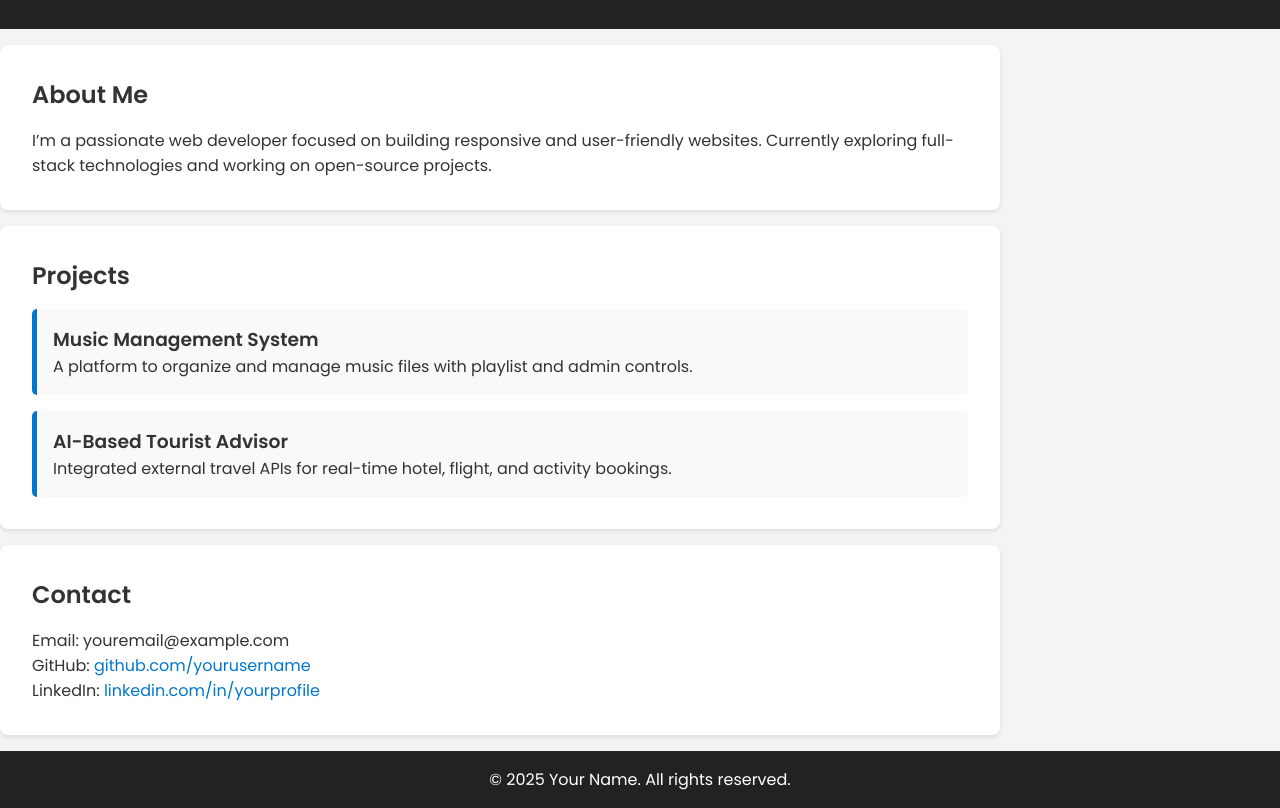
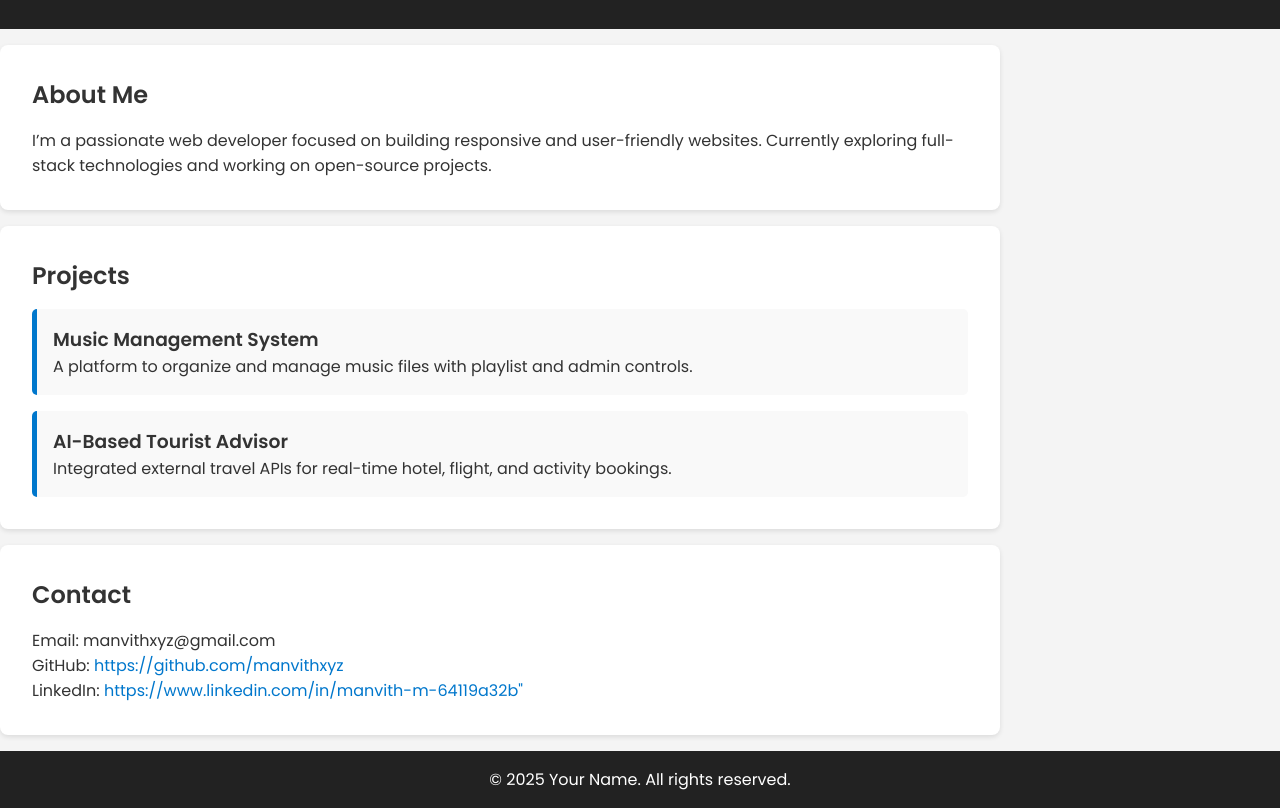
Before and after one commit to manvithxyz/profile, a plain HTML site: page index.html in a window 1280 px wide. Shown: the part 188-996 px from the top of the page. Drawn offline with Linux system fonts and the light colour scheme.

Commit message:
Update index.html

```diff
--- a/index.html
+++ b/index.html
@@ -37,9 +37,9 @@
 
   <section class="contact container">
     <h2>Contact</h2>
-    <p>Email: youremail@example.com</p>
-    <p>GitHub: <a href="https://github.com/manvithxyz" target="_blank">github.com/yourusername</a></p>
-    <p>LinkedIn: <a href="https://www.linkedin.com/in/manvith-m-64119a32b" target="_blank">linkedin.com/in/yourprofile</a></p>
+    <p>Email: manvithxyz@gmail.com</p>
+    <p>GitHub: <a href="https://github.com/manvithxyz" target="_blank">https://github.com/manvithxyz</a></p>
+    <p>LinkedIn: <a href="https://www.linkedin.com/in/manvith-m-64119a32b" target="_blank">https://www.linkedin.com/in/manvith-m-64119a32b"</a></p>
   </section>
 
   <footer>
```
